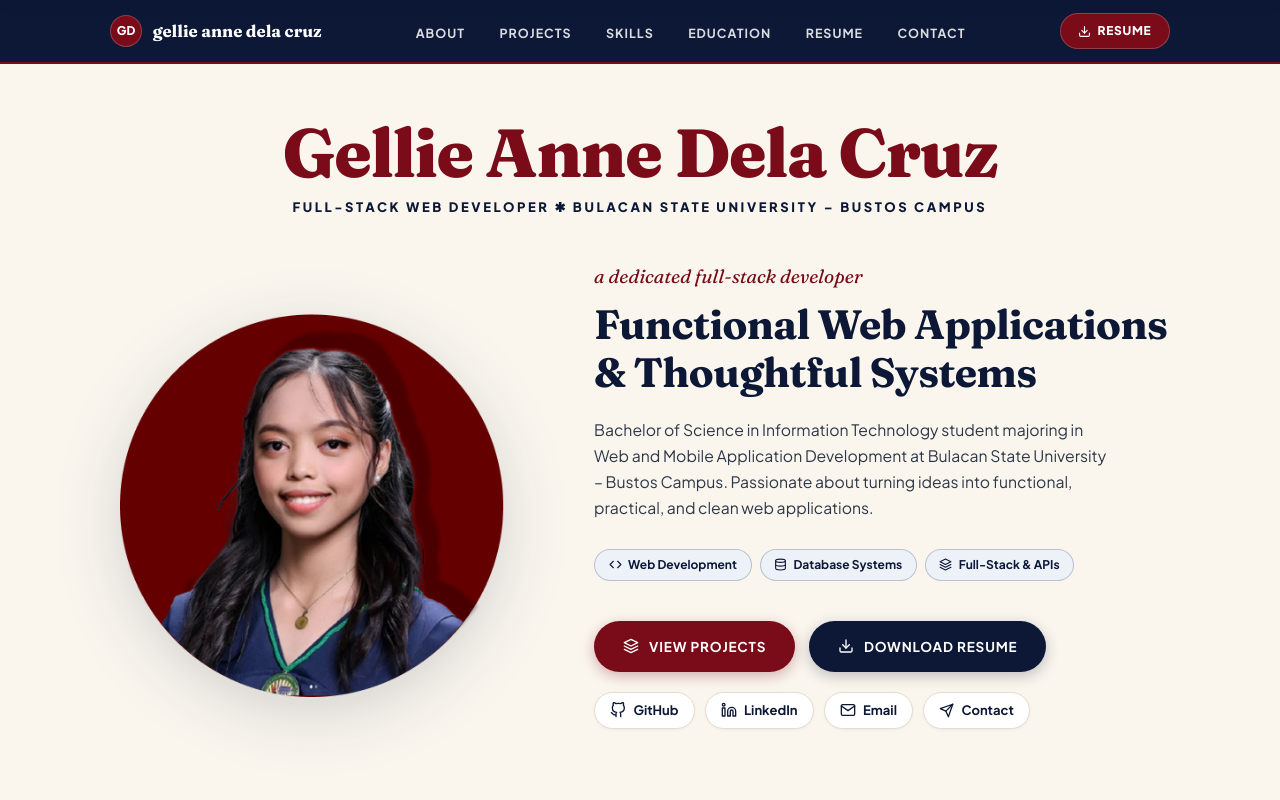
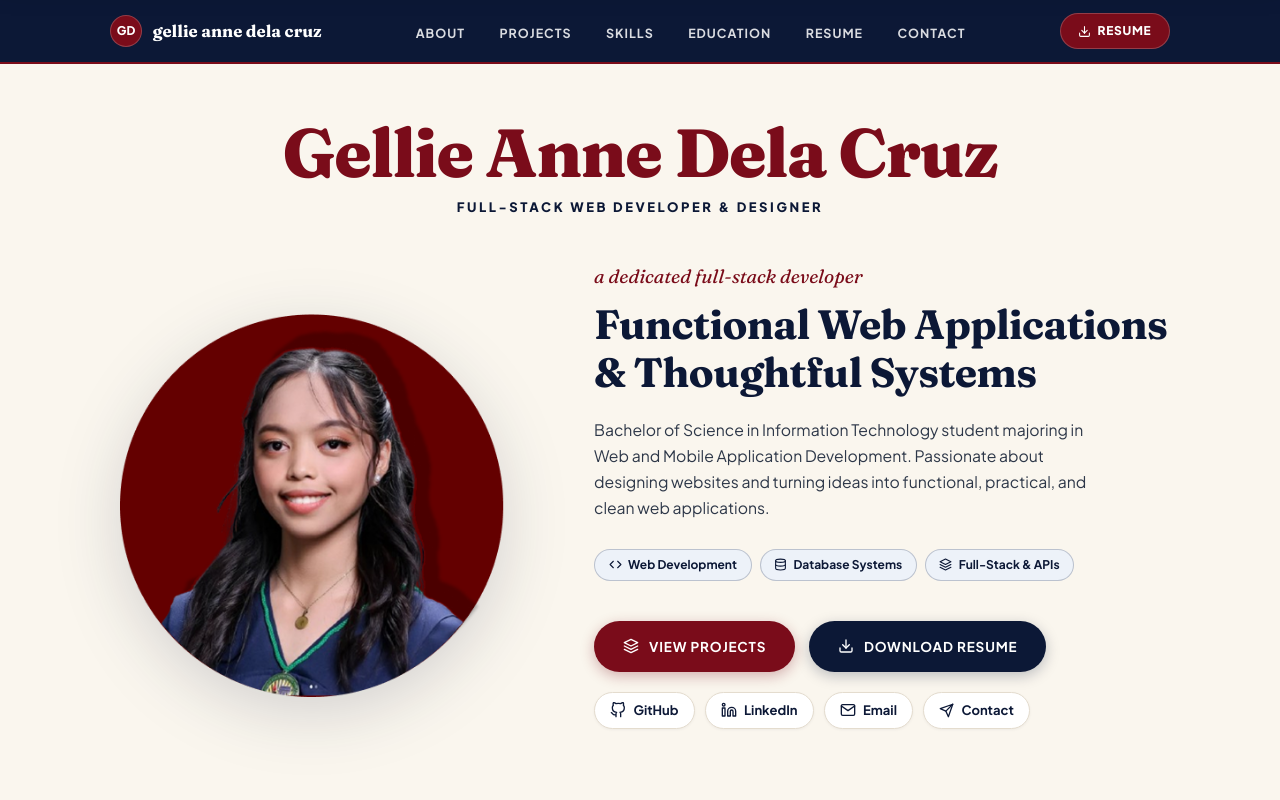
Before and after one commit to gellieascanodelacruz-rgb/Portfolio, a React (Vite) app: page / in a window 1280 px wide. Shown: the top 800 px of the page. Built offline with nearby package versions, Linux system fonts and the light colour scheme.

Commit message:
Remove BSU Bustos Campus from Hero subtitle, ticker, bio, and footer

```diff
--- a/src/components/Footer.jsx
+++ b/src/components/Footer.jsx
@@ -20,10 +20,10 @@ export default function Footer() {
               </span>
             </div>
             <p style={{ color: "var(--text-secondary)", fontSize: "0.875rem", lineHeight: 1.6 }}>
-              {personalInfo.title} · Bulacan State University – Bustos Campus.
+              {personalInfo.title} · Web & Mobile Application Development.
             </p>
-            <p style={{ color: "#fda4af", fontSize: "0.8125rem", marginTop: "0.5rem", fontFamily: "var(--font-mono)" }}>
-              {personalInfo.status}
+            <p style={{ color: "var(--theme-dark-red)", fontSize: "0.8125rem", marginTop: "0.5rem", fontFamily: "var(--font-mono)", fontWeight: 700 }}>
+              {personalInfo.location}
             </p>
           </div>
 
--- a/src/components/hero.jsx
+++ b/src/components/hero.jsx
@@ -7,7 +7,7 @@ export default function Hero() {
   const tickerItems = [
     "FULL-STACK DEVELOPER",
     "BSIT 4TH YEAR",
-    "BULSU BUSTOS",
+    "UI/UX & WEB DESIGN",
     "SOFTWARE SOLUTIONS",
     "DEAN'S LISTER",
     "WEB & MOBILE APP DEV",
@@ -26,7 +26,7 @@ export default function Hero() {
               <span>{personalInfo.name}</span>
             </h1>
             <p className="retro-wordmark-sub">
-              Full-Stack Web Developer ✱ Bulacan State University – Bustos Campus
+              Full-Stack Web Developer & Designer
             </p>
           </div>
 
@@ -53,7 +53,7 @@ export default function Hero() {
               </h2>
 
               <p className="hero-details-bio">
-                Bachelor of Science in Information Technology student majoring in Web and Mobile Application Development at Bulacan State University – Bustos Campus. Passionate about turning ideas into functional, practical, and clean web applications.
+                Bachelor of Science in Information Technology student majoring in Web and Mobile Application Development. Passionate about designing websites and turning ideas into functional, practical, and clean web applications.
               </p>
 
               {/* Technical Focus Badges */}
--- a/src/data/portfolioData.js
+++ b/src/data/portfolioData.js
@@ -14,12 +14,12 @@ import lodgrLogin from "../assets/images/lodgr images/LODGR Log in Page.png";
 export const personalInfo = {
   name: "Gellie Anne Dela Cruz",
   title: "Full-Stack Web Developer",
-  status: "Full-Stack Web Developer — BulSU Bustos",
+  status: "Full-Stack Web Developer",
   location: "Baliuag City, Bulacan, Philippines",
   shortBio:
     "Full-Stack Web Developer & Designer passionate about creating clean, aesthetic, and functional web applications.",
   fullBio:
-    "I am a Bachelor of Science in Information Technology student majoring in Web and Mobile Application Development at Bulacan State University – Bustos Campus. I genuinely love designing websites and turning ideas into clean, functional, and user-friendly digital solutions. Experienced in frontend UI/UX design, full-stack web development, database management, and API integration, I take pride in crafting thoughtful interfaces backed by reliable, practical code.",
+    "I am a Bachelor of Science in Information Technology student majoring in Web and Mobile Application Development. I genuinely love designing websites and turning ideas into clean, functional, and user-friendly digital solutions. Experienced in frontend UI/UX design, full-stack web development, database management, and API integration, I take pride in crafting thoughtful interfaces backed by reliable, practical code.",
   email: "gellieascanodelacruz@gmail.com",
   github: "https://github.com/gellieascanodelacruz-rgb",
   linkedin: "https://linkedin.com/in/gellie-anne-dela-cruz-230854291",
```
